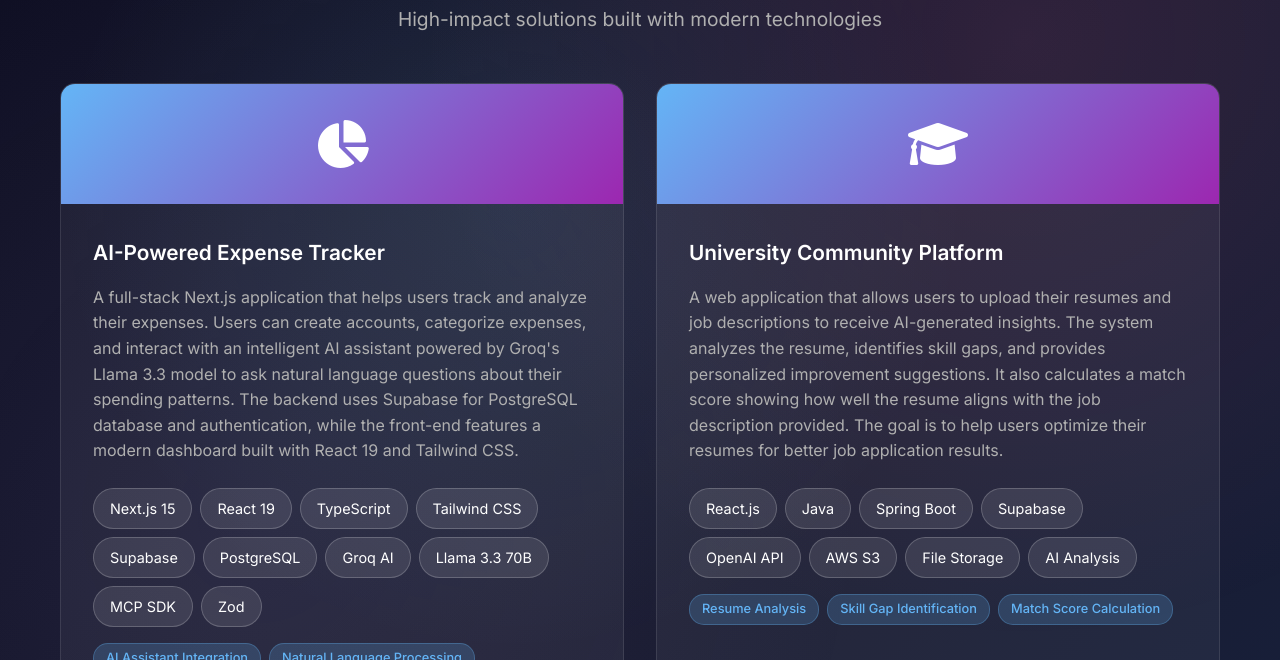
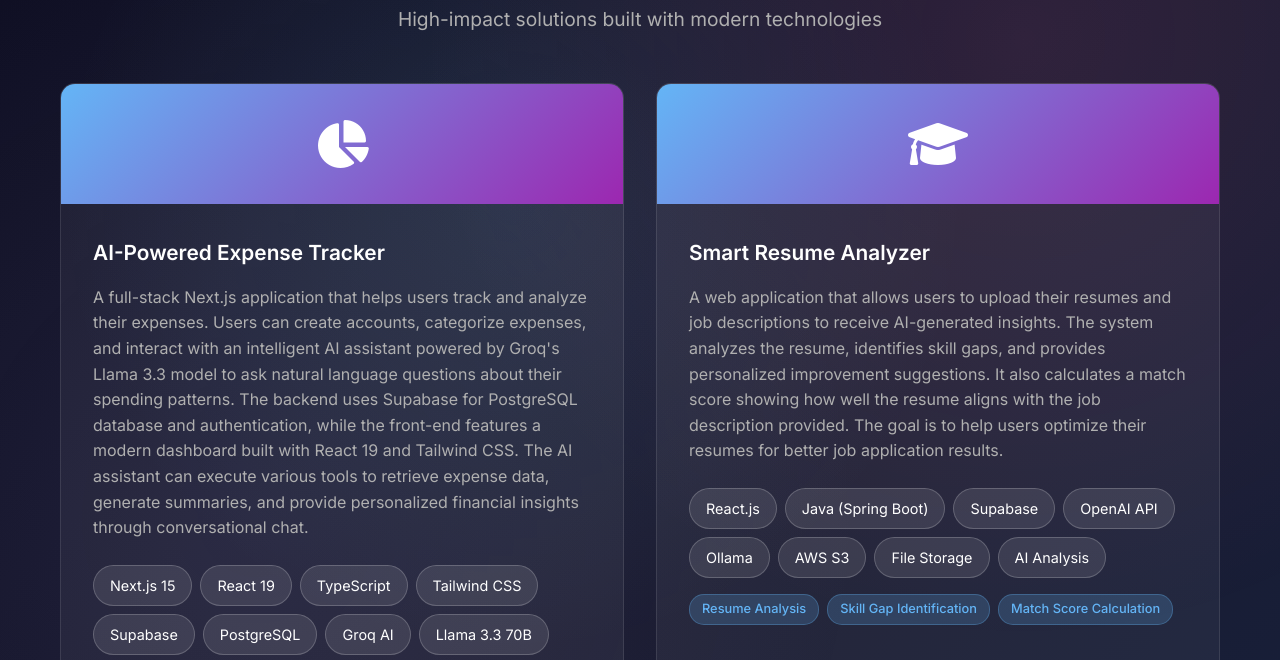
Before and after one commit to Pranaybhargav1904/my_portfolio, a plain HTML site: page projects.html in a window 1280 px wide. Shown: the part 121-781 px from the top of the page. Drawn offline with Linux system fonts and the light colour scheme.

Commit message:
CHANGES IN PROJECT

```diff
--- a/projects.html
+++ b/projects.html
@@ -59,7 +59,7 @@
                     <div class="project-content">
                         <h3 class="project-title">AI-Powered Expense Tracker</h3>
                         <p class="project-description">
-                            A full-stack Next.js application that helps users track and analyze their expenses. Users can create accounts, categorize expenses, and interact with an intelligent AI assistant powered by Groq's Llama 3.3 model to ask natural language questions about their spending patterns. The backend uses Supabase for PostgreSQL database and authentication, while the front-end features a modern dashboard built with React 19 and Tailwind CSS.
+                            A full-stack Next.js application that helps users track and analyze their expenses. Users can create accounts, categorize expenses, and interact with an intelligent AI assistant powered by Groq's Llama 3.3 model to ask natural language questions about their spending patterns. The backend uses Supabase for PostgreSQL database and authentication, while the front-end features a modern dashboard built with React 19 and Tailwind CSS. The AI assistant can execute various tools to retrieve expense data, generate summaries, and provide personalized financial insights through conversational chat.
                         </p>
                         <div class="project-tech">
                             <span class="tech-tag">Next.js 15</span>
@@ -86,16 +86,16 @@
                         <i class="fas fa-graduation-cap"></i>
                     </div>
                     <div class="project-content">
-                        <h3 class="project-title">University Community Platform</h3>
+                        <h3 class="project-title">Smart Resume Analyzer</h3>
                         <p class="project-description">
                             A web application that allows users to upload their resumes and job descriptions to receive AI-generated insights. The system analyzes the resume, identifies skill gaps, and provides personalized improvement suggestions. It also calculates a match score showing how well the resume aligns with the job description provided. The goal is to help users optimize their resumes for better job application results.
                         </p>
                         <div class="project-tech">
                             <span class="tech-tag">React.js</span>
-                            <span class="tech-tag">Java</span>
-                            <span class="tech-tag">Spring Boot</span>
+                            <span class="tech-tag">Java (Spring Boot)</span>
                             <span class="tech-tag">Supabase</span>
                             <span class="tech-tag">OpenAI API</span>
+                            <span class="tech-tag">Ollama</span>
                             <span class="tech-tag">AWS S3</span>
                             <span class="tech-tag">File Storage</span>
                             <span class="tech-tag">AI Analysis</span>
```
